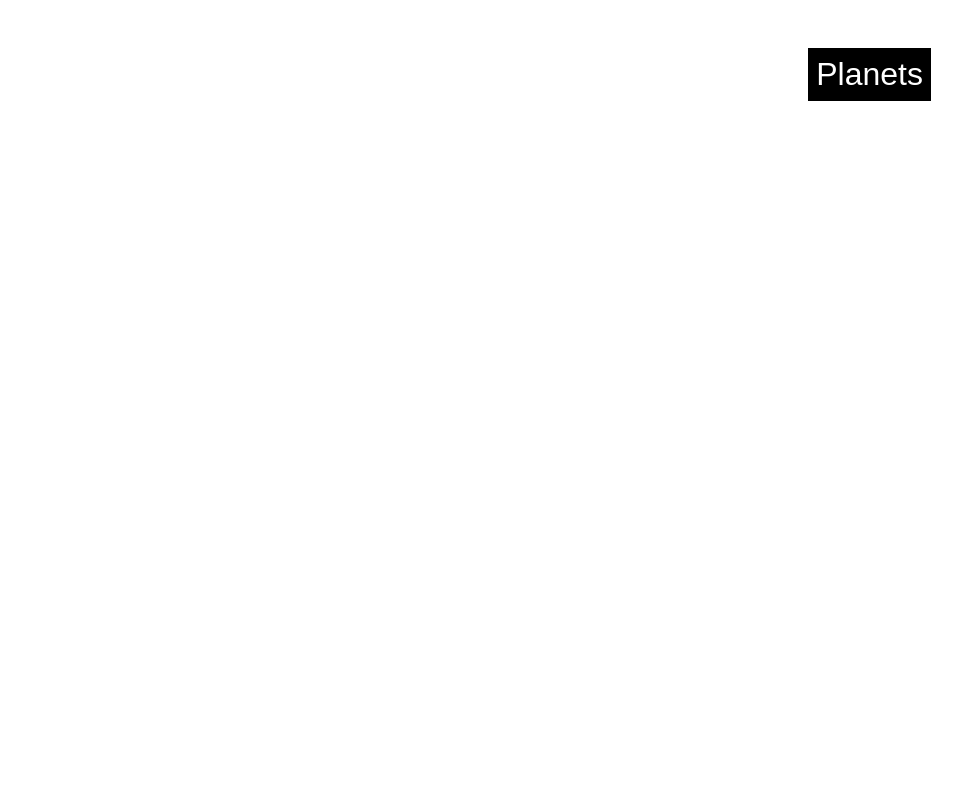
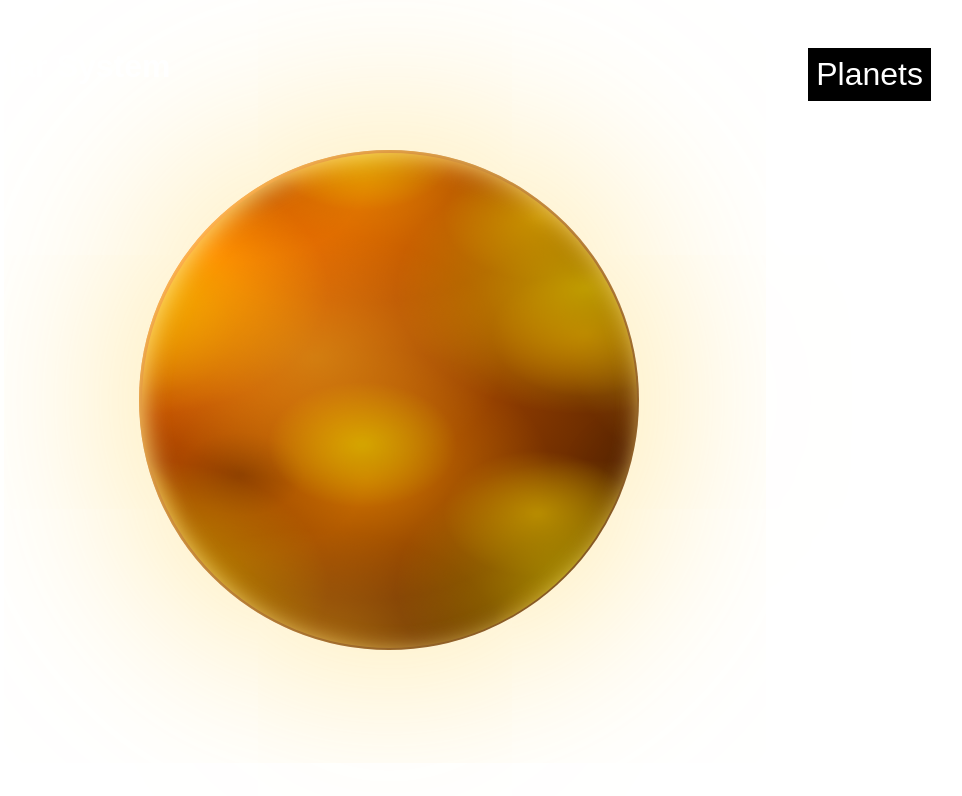
Before and after one commit to matthewtodor/Cascading-Solar-System, a React (Create React App) app in the folder client/: page / in a window 1280 px wide. Shown: the top 796 px of the page, without its empty margins (251-1213 px from the left). Built offline with nearby package versions, Linux system fonts and the light colour scheme.

Commit message:
fixing merge bug - planets not displaying

```diff
--- a/client/src/routes/root.css
+++ b/client/src/routes/root.css
@@ -41,8 +41,17 @@
 	}
 }
 
+.planet-display {
+	position: absolute;
+	display: flex;
+	justify-content: center;
+	align-items: center;
+	width: 100vw;
+	height: 100vh;
+}
+
 .overlay {
-    position: absolute;
-    height: 100vh;
-    width: 100vw;
+	position: absolute;
+	height: 100vh;
+	width: 100vw;
 }
--- a/client/src/routes/root.jsx
+++ b/client/src/routes/root.jsx
@@ -9,7 +9,9 @@ export default function Root() {
 	return (
 		<>
 			<div className='App'>
-				<Planet name='Sun' scale='100' />
+				<div className='planet-display'>
+					<Planet name='Sun' scale='100' />
+				</div>
 				<div className='overlay'>
 					<Navbar />
 					<Outlet />
```
Also changed, not shown: client/src/routes/details.css (+5 -5 lines).
